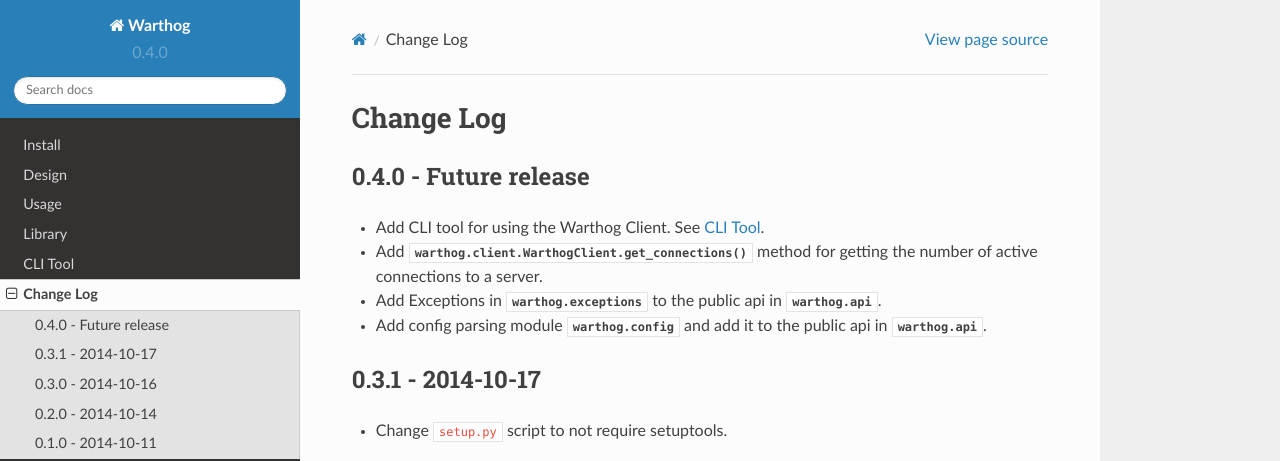
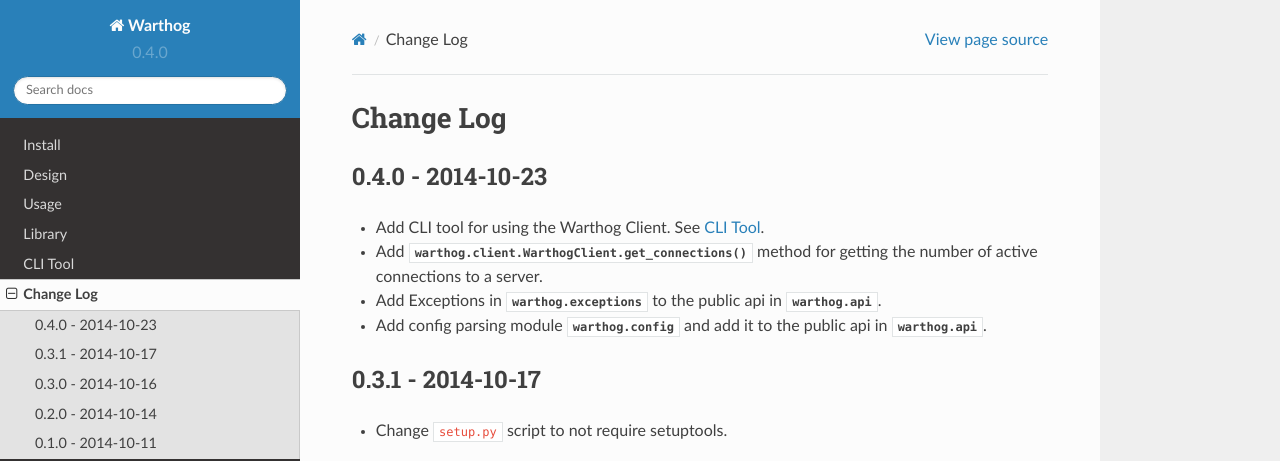
Before and after one commit to smarter-travel-media/warthog, a Sphinx documentation site: the page built from doc/source/changes.rst, in a window 1280 px wide and 1043 px high. Shown: the top 461 px of the window. Built offline with Sphinx 7.4.7 and the Read the Docs theme 2.0.0, drawn with Linux system fonts in a browser that asks for light colours.

Commit message:
Update change log date for 0.4.0 release

```diff
--- a/doc/source/changes.rst
+++ b/doc/source/changes.rst
@@ -1,8 +1,8 @@
 Change Log
 ==========
 
-0.4.0 - Future release
-----------------------
+0.4.0 - 2014-10-23
+------------------
 * Add CLI tool for using the Warthog Client. See :doc:`cli`.
 * Add :meth:`warthog.client.WarthogClient.get_connections` method for getting the
   number of active connections to a server.
```
